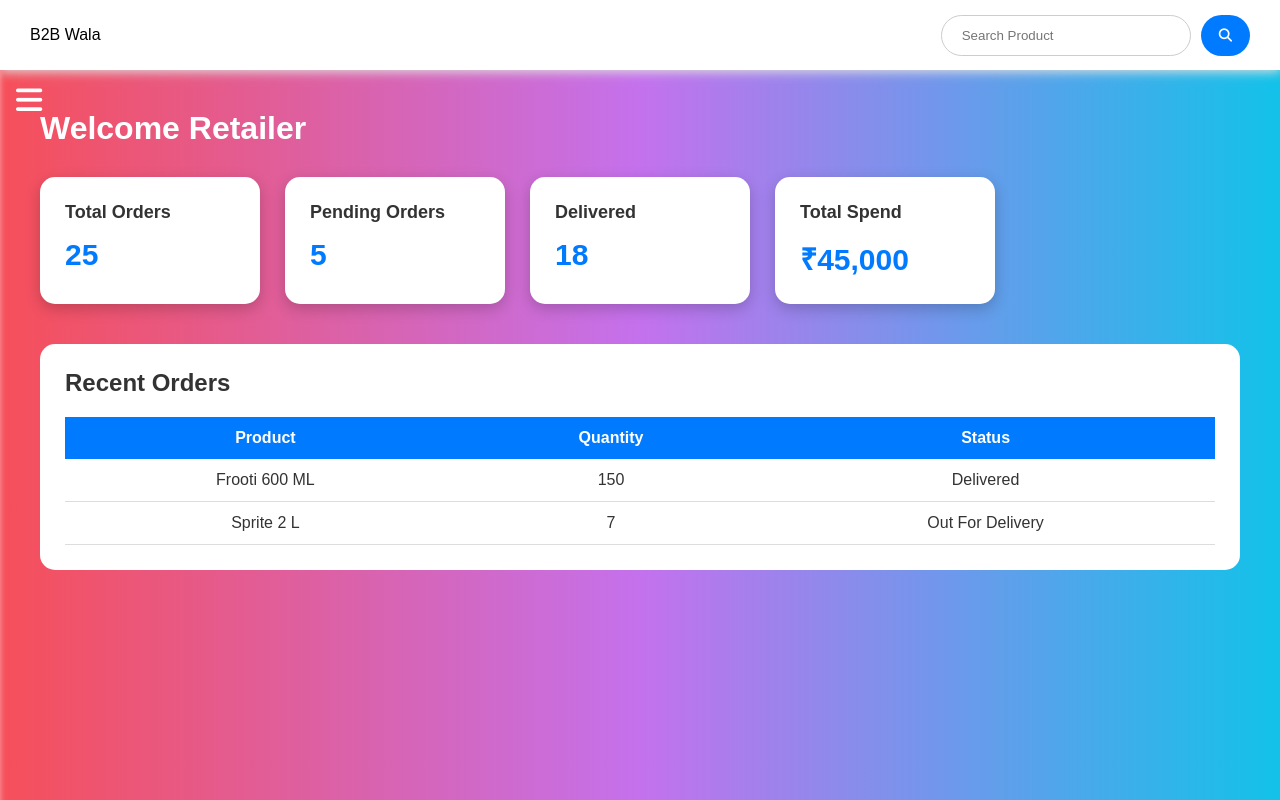
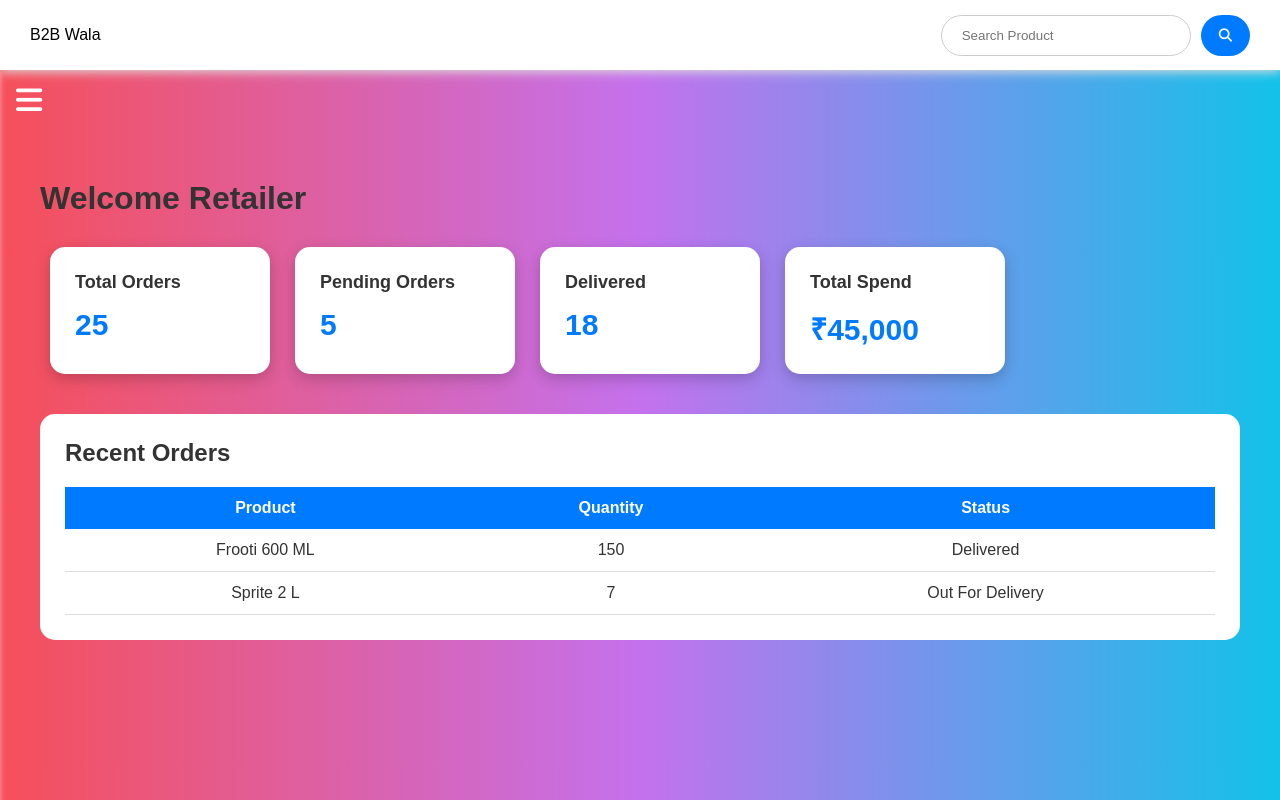
Before and after one commit to IshwarKurkute/b2b-wala, a website: page retailer-dashboard.html in a window 1280 px wide. Drawn offline with Linux system fonts and the light colour scheme.

Commit message:
fix sidebar background and dashboard layout

```diff
--- a/retailer dashboard.css
+++ b/retailer dashboard.css
@@ -195,8 +195,9 @@ cursor:pointer;
 .dashboard-content{
 
     padding:40px;
-    margin-left:0;
-    color:white;
+    margin-top:70px;
+    margin-left:30;
+    color:#333;
 
 }
 
@@ -217,6 +218,7 @@ cursor:pointer;
     display:flex;
     gap:25px;
     flex-wrap:wrap;
+    margin-left:10px;
 
 }
 
```
